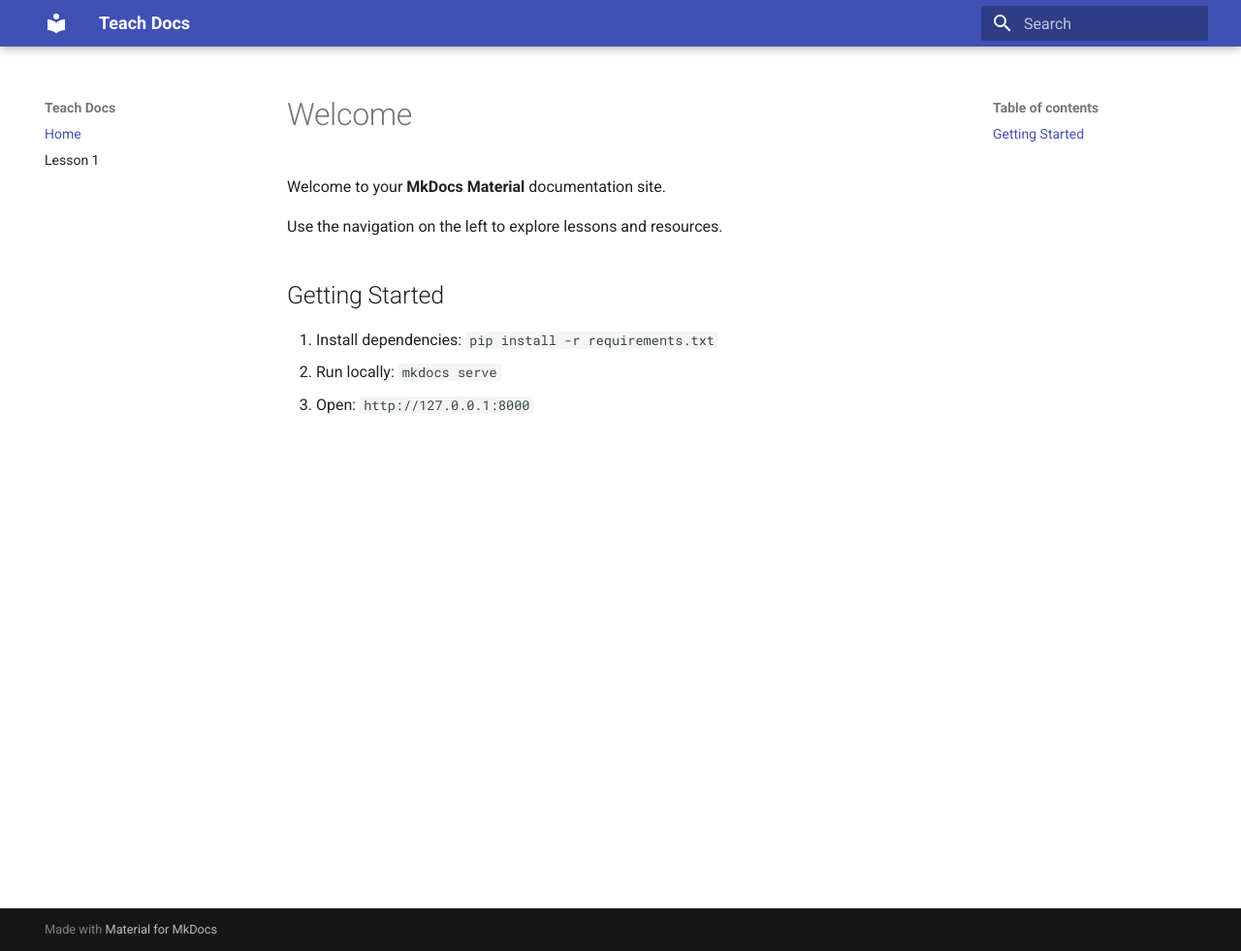
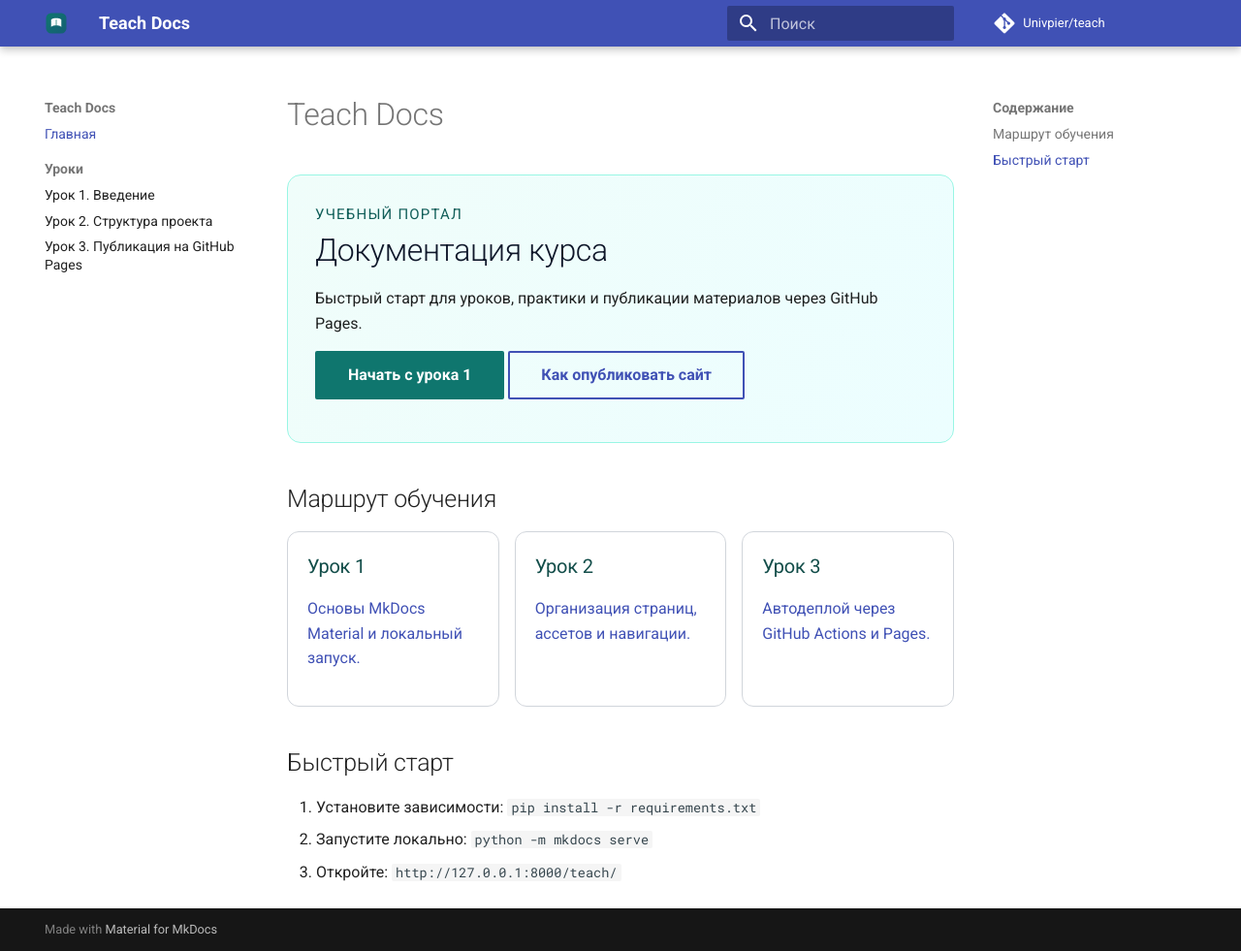
Before and after one commit to Univpier/Teach, an MkDocs documentation site: the page built from docs/index.md, in a window 1280 px wide and 981 px high. Shown: the whole window at 97% size. Built offline with MkDocs 1.6.1 and Material for MkDocs 9.7.7, drawn with Linux system fonts in a browser that asks for light colours; comment, search, counter and statistics services are not loaded.

Commit message:
Improve docs UI, add lessons 2-3, Russian localization

```diff
--- /dev/null
+++ b/docs/assets/stylesheets/extra.css
@@ -0,0 +1,67 @@
+/* Brand and layout tuning */
+:root {
+  --teach-accent: #0f766e;
+  --teach-accent-soft: #ccfbf1;
+  --teach-text: #0f172a;
+}
+
+.hero {
+  margin: 0 0 1.25rem;
+  padding: 1.4rem;
+  border-radius: 14px;
+  border: 1px solid #99f6e4;
+  background: linear-gradient(120deg, #f0fdfa 0%, #ecfeff 100%);
+}
+
+.hero-kicker {
+  margin: 0;
+  font-size: 0.75rem;
+  letter-spacing: 0.08em;
+  text-transform: uppercase;
+  color: #115e59;
+}
+
+.hero h1 {
+  margin-top: 0.25rem;
+  margin-bottom: 0.4rem;
+  color: var(--teach-text);
+}
+
+.cards {
+  display: grid;
+  grid-template-columns: repeat(auto-fit, minmax(210px, 1fr));
+  gap: 0.8rem;
+}
+
+.card {
+  display: block;
+  text-decoration: none;
+  color: inherit;
+  border: 1px solid #d1d5db;
+  border-radius: 12px;
+  background: #ffffff;
+  padding: 1rem;
+  transition: transform 120ms ease, box-shadow 120ms ease, border-color 120ms ease;
+}
+
+.card:hover {
+  transform: translateY(-2px);
+  border-color: var(--teach-accent);
+  box-shadow: 0 8px 20px rgba(15, 118, 110, 0.13);
+}
+
+.card h3 {
+  margin-top: 0;
+  margin-bottom: 0.35rem;
+  color: #134e4a;
+}
+
+.md-typeset .md-button--primary {
+  background-color: var(--teach-accent);
+  border-color: var(--teach-accent);
+}
+
+.md-typeset .md-button--primary:hover {
+  background-color: #0b5f58;
+  border-color: #0b5f58;
+}
--- a/docs/index.md
+++ b/docs/index.md
@@ -1,11 +1,34 @@
-# Welcome
+# Teach Docs
 
-Welcome to your **MkDocs Material** documentation site.
+<div class="hero">
+  <p class="hero-kicker">Учебный портал</p>
+  <h1>Документация курса</h1>
+  <p>Быстрый старт для уроков, практики и публикации материалов через GitHub Pages.</p>
+  <p>
+    <a class="md-button md-button--primary" href="lesson-1/">Начать с урока 1</a>
+    <a class="md-button" href="lesson-3/">Как опубликовать сайт</a>
+  </p>
+</div>
 
-Use the navigation on the left to explore lessons and resources.
+## Маршрут обучения
 
-## Getting Started
+<div class="cards">
+  <a class="card" href="lesson-1/">
+    <h3>Урок 1</h3>
+    <p>Основы MkDocs Material и локальный запуск.</p>
+  </a>
+  <a class="card" href="lesson-2/">
+    <h3>Урок 2</h3>
+    <p>Организация страниц, ассетов и навигации.</p>
+  </a>
+  <a class="card" href="lesson-3/">
+    <h3>Урок 3</h3>
+    <p>Автодеплой через GitHub Actions и Pages.</p>
+  </a>
+</div>
 
-1. Install dependencies: `pip install -r requirements.txt`
-2. Run locally: `mkdocs serve`
-3. Open: `http://127.0.0.1:8000`
+## Быстрый старт
+
+1. Установите зависимости: `pip install -r requirements.txt`
+2. Запустите локально: `python -m mkdocs serve`
+3. Откройте: `http://127.0.0.1:8000/teach/`
--- a/mkdocs.yml
+++ b/mkdocs.yml
@@ -1,15 +1,40 @@
 site_name: Teach Docs
-site_description: Documentation powered by MkDocs Material
+site_description: Учебная документация на MkDocs Material
 site_url: https://univpier.github.io/teach/
+
+repo_name: Univpier/teach
+repo_url: https://github.com/Univpier/teach
 
 theme:
   name: material
+  language: ru
+  logo: assets/images/logo.svg
+  favicon: assets/images/logo.svg
+  features:
+    - navigation.sections
+    - navigation.expand
+    - navigation.top
+    - content.code.copy
 
 nav:
-  - Home: index.md
-  - Lesson 1: lesson-1.md
+  - Главная: index.md
+  - Уроки:
+      - Урок 1. Введение: lesson-1.md
+      - Урок 2. Структура проекта: lesson-2.md
+      - Урок 3. Публикация на GitHub Pages: lesson-3.md
+
+plugins:
+  - search:
+      lang:
+        - ru
+        - en
 
 markdown_extensions:
   - admonition
+  - attr_list
+  - md_in_html
   - toc:
       permalink: true
+
+extra_css:
+  - assets/stylesheets/extra.css
```
Also changed, not shown: docs/lesson-1.md (+12 -8 lines), docs/lesson-2.md (added, +24 -0 lines), docs/lesson-3.md (added, +19 -0 lines), docs/assets/images/logo.svg (added).
